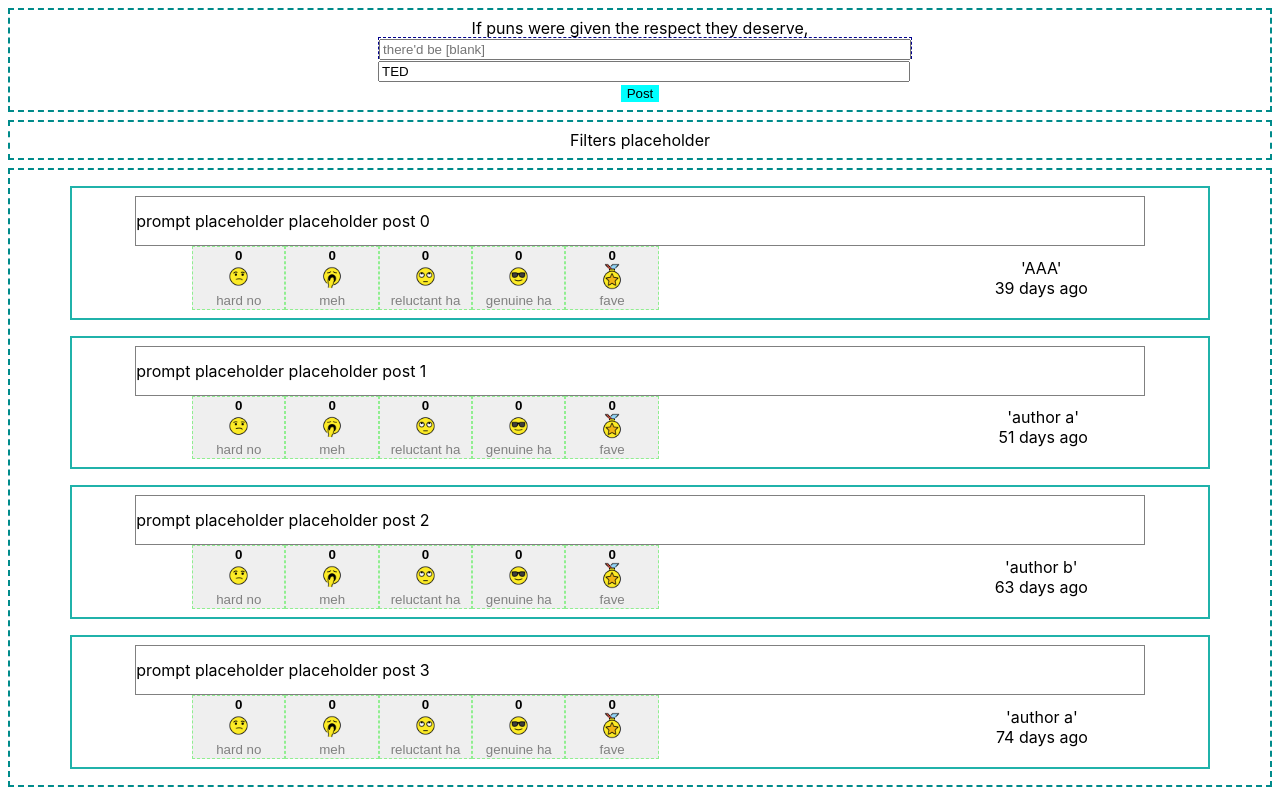
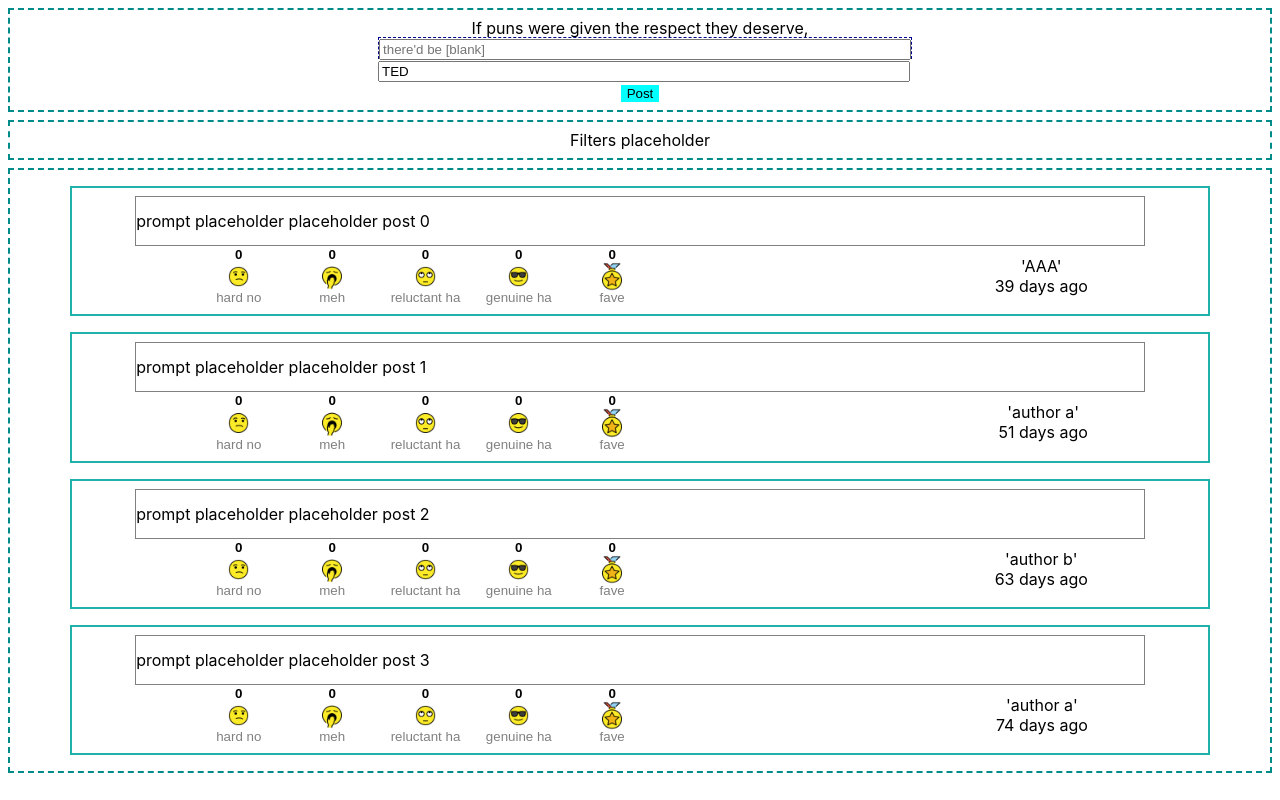
Before and after one commit to mradamt/punter, a React (Create React App) app: page / in a window 1280 px wide. Built offline with nearby package versions, Linux system fonts and the light colour scheme.

Commit message:
improve reactions styling

```diff
--- a/src/components/sass-styles/Reaction.scss
+++ b/src/components/sass-styles/Reaction.scss
@@ -1,24 +1,28 @@
 .reaction {
-  border: 1px dashed lightgreen;
   width: 7em;
+  background-color: white;
+  border: none;
+  border-radius: 5px;
   .reaction-count {
     font-weight: bold;
-    z-index: 2;
   }
   .reaction-icon img {
-    height: 2em;
-    width: 2em;
-    z-index: 1;
+    height: 2.2em;
+    width: 2.2em;
+    margin-bottom: -4px;
   }
   .reaction-label {
     color: grey;
   }
 }
+.reaction--highlight {
+  background-color: lightgrey;
+}
 .reaction:hover {
   cursor: pointer;
   transform: scale(1.1);
+  transition: transform 0.1s;
   .reaction-icon {
     transform: scale(1.3);
-    transition: transform 0.1s;
   }
 }
```
